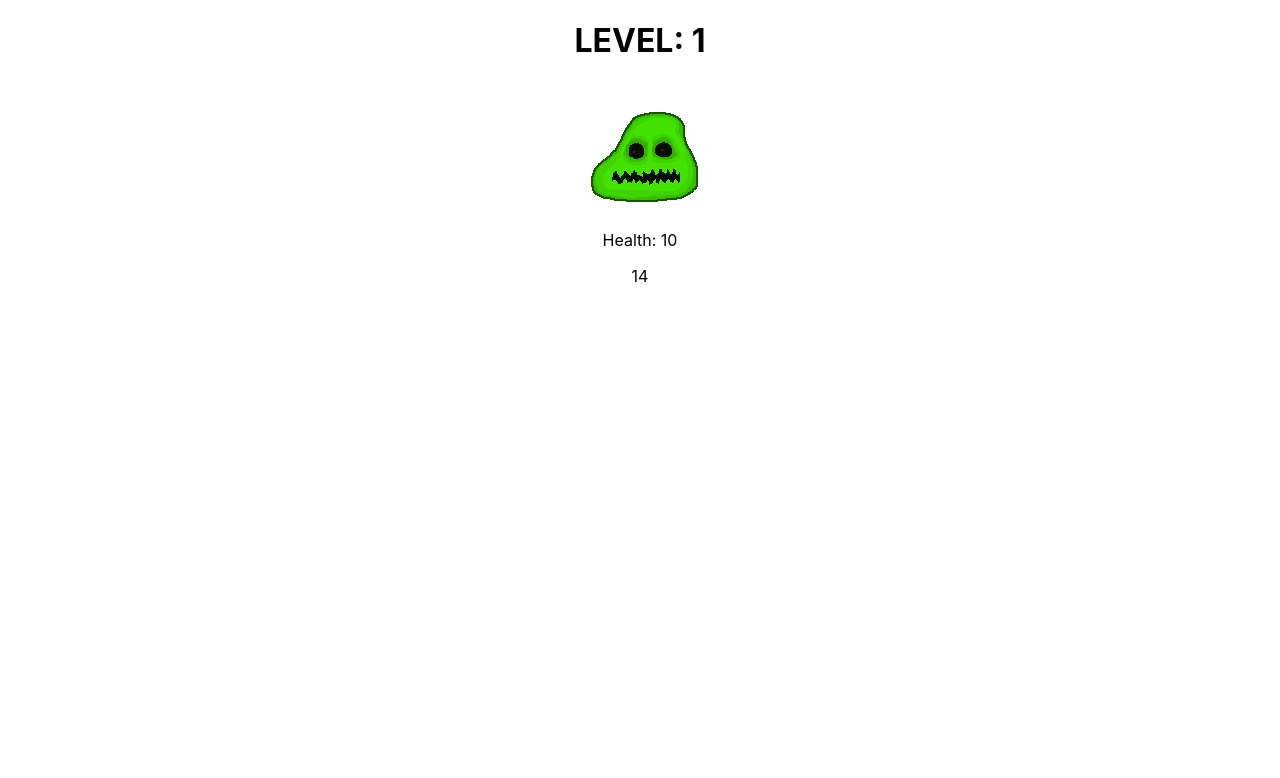
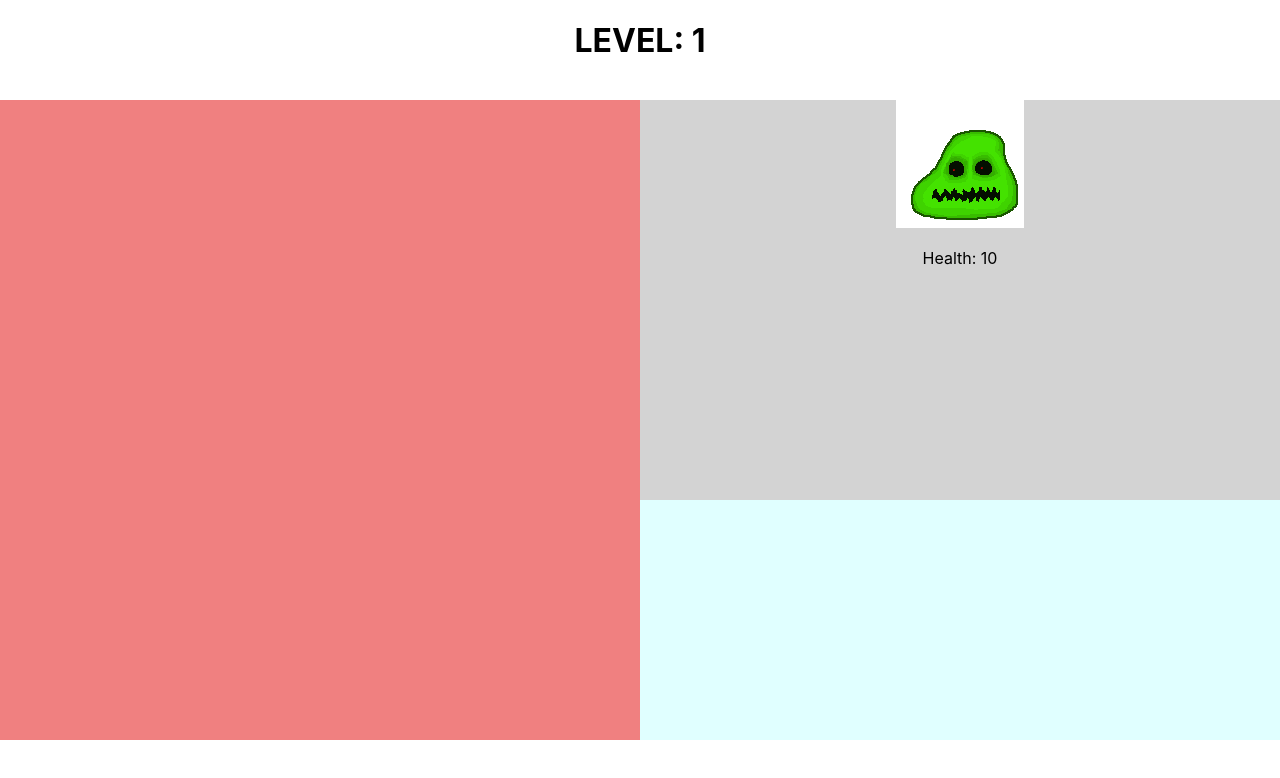
Before and after one commit to sofushn/idlehack, a React (Create React App) app: page / in a window 1280 px wide. Shown: the top 778 px of the page. Built offline with nearby package versions, Linux system fonts and the light colour scheme.

Commit message:
create layout component

```diff
--- a/src/App.tsx
+++ b/src/App.tsx
@@ -1,83 +1,12 @@
 import './App.css';
-import { useState } from "react";
-import { Monster } from './components/Monster';
-import slime from "./images/slime.png";
-import PlayerClass from './classes/Player';
-import PlayerComponent from './components/Player';
-import IDefensiveItems from './interfaces/IDefensiveItems';
-import ItemTypes from './enums/ItemTypes';
-import ItemRarity from './enums/ItemRarity';
-import IOffensiveItems from './interfaces/IOffensiveItems';
-
-
+import { Layout } from './components/Layout';
 
 function App() {
-  const [currentLevel, setCurrentLevel] = useState(1)
-  function monsterDie(coinAmount: number) {
-    console.log("ligma")
-    const nextLevel = coinAmount + 1
+  return (
+      <div className="App">
+        <Layout/>
 
-    const nextMonster = <Monster
-      health_points={10 * nextLevel}
-      attack_power={5}
-      defense={0}
-      speed={2}
-      gold={nextLevel}
-      image={slime}
-      onDie={monsterDie}
-      onTakeDamage={playerAttack}
-      key={nextLevel}
-    />
-
-    setCurrentLevel(nextLevel)
-    // delete monster
-    setCurrentMonster(nextMonster)
-
-    // add gold to wallet
-  }
-
-  const [helm] = useState({health:2,itemType:ItemTypes.Helm,rarity:ItemRarity.Common} as IDefensiveItems)
-  const [Chestplate] = useState({health:2,itemType:ItemTypes.Chestplate,rarity:ItemRarity.Common} as IDefensiveItems)
-  const [pants] = useState({health:2,itemType:ItemTypes.Pants,rarity:ItemRarity.Common} as IDefensiveItems)
-  const [gloves] = useState({health:2,itemType:ItemTypes.Gloves,rarity:ItemRarity.Common} as IDefensiveItems)
-  const [boots] = useState({health:2,itemType:ItemTypes.Boots,rarity:ItemRarity.Common} as IDefensiveItems)
-  const [ring1] = useState({attackPower:2,itemType:ItemTypes.Ring,rarity:ItemRarity.Common} as IOffensiveItems)
-  const [ring2] = useState({attackPower:2,itemType:ItemTypes.Ring,rarity:ItemRarity.Common} as IOffensiveItems)
-  const [neckless] = useState({attackPower:2,itemType:ItemTypes.Helm,rarity:ItemRarity.Common} as IOffensiveItems)
-  const [weapon] = useState({attackPower:4,itemType:ItemTypes.Helm,rarity:ItemRarity.Common} as IOffensiveItems)
-  const [offhand] = useState({attackPower:2,itemType:ItemTypes.Helm,rarity:ItemRarity.Common} as IOffensiveItems)
-
-  const [player, setplayer] = useState(new PlayerClass(10, 2, helm ,Chestplate ,pants ,gloves ,boots ,ring1 ,ring2 ,neckless ,weapon ,offhand))
-
-  function playerAttack(): number {
-    return player.getAttackPower()
-  }
-
-
-  const [currentMonster, setCurrentMonster] = useState(<Monster
-    health_points={10 * currentLevel}
-    attack_power={5}
-    defense={0}
-    speed={2}
-    gold={1}
-    image={slime}
-    onDie={monsterDie}
-    onTakeDamage={playerAttack}
-    key={currentLevel}
-  />)
-
-
-
-  return (
-    <div className="App">
-      <h1>LEVEL: {currentLevel}</h1>
-
-      {currentMonster}
-      {player.getAttackPower()}
-
-
-
-    </div>
+      </div>
   );
 }
 
--- /dev/null
+++ b/src/components/Layout.tsx
@@ -0,0 +1,106 @@
+import React, { CSSProperties } from "react";
+import { Monster } from "./Monster"
+import slime from "../images/slime.png";
+
+interface player {
+    attackPower: number,
+}
+
+interface EnemyKilledEventArgs {
+    xp: number
+}
+
+interface EnemyAreaProps {
+    level: number
+
+    onEnemyKilled?: (args: EnemyKilledEventArgs) => void
+    onAttack?: () => number
+}
+
+const EnemyArea = (props: EnemyAreaProps) => {
+    function onMonsterDie(coinAmount: number) {
+        const nextLevel = coinAmount + 1
+
+        // add gold to wallet
+
+        // generate xp
+
+
+        props.onEnemyKilled?.({xp: 10} as EnemyKilledEventArgs)
+
+        // replace monster
+        setCurrentMonster(<Monster
+            health_points={10 * nextLevel}
+            attack_power={5}
+            defense={0}
+            speed={2}
+            gold={nextLevel}
+            image={slime}
+            onDie={onMonsterDie}
+            onTakeDamage={props.onAttack}
+            key={Math.floor(Math.random() * 1000000)}
+        />)
+      }
+
+
+
+    const [currentMonster, setCurrentMonster] = React.useState(<Monster
+        health_points={10 * props.level}
+        attack_power={5}
+        defense={0}
+        speed={2}
+        gold={1}
+        image={slime}
+        onDie={onMonsterDie}
+        onTakeDamage={props.onAttack}
+        key={Math.floor(Math.random() * 1000000)}
+      />)
+
+    return (
+        <div className="monster" style={{backgroundColor: "lightgray", gridArea: "enemy"}}>
+            {currentMonster}
+        </div>
+    )
+}
+
+const CharacterArea = () => {
+
+}
+
+const InventoryArea = () => {
+
+}
+
+export const Layout = () => {
+    const gridStyle = {
+        display: "grid",
+        gridTemplateColumns: "25% 25% 25% 25%",
+        gridTemplateRows: "100px 50vh 30vh",
+        gridTemplateAreas: "'header header header header' 'char char enemy enemy' 'char char inv inv'"
+    } as CSSProperties
+
+    const [currentLevel, setCurrentLevel] = React.useState(1)
+    const [player, setplayer] = React.useState({ attackPower: 2 } as player)
+
+    function playerAttack(): number {
+        return player.attackPower
+    }
+
+    return (
+    <div className="window" style={gridStyle}>
+
+        <h1 style={{gridArea: "header"}}>LEVEL: {currentLevel}</h1>
+
+        <div className="charachter" style={{backgroundColor: "lightcoral", gridArea: "char"}}>
+
+        </div>
+        <EnemyArea level={currentLevel} onAttack={playerAttack}/>
+
+
+
+
+        <div style={{backgroundColor: "lightcyan", gridArea: "inv"}}>
+
+        </div>
+    </div>)
+}
```
